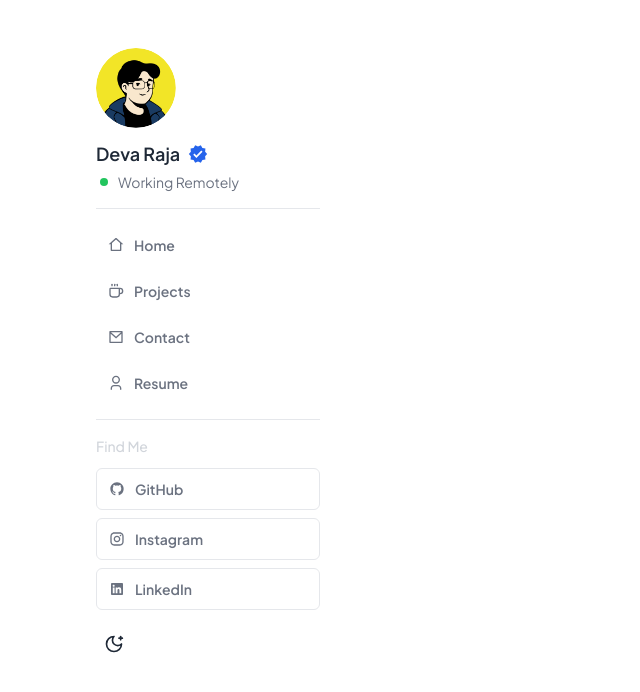
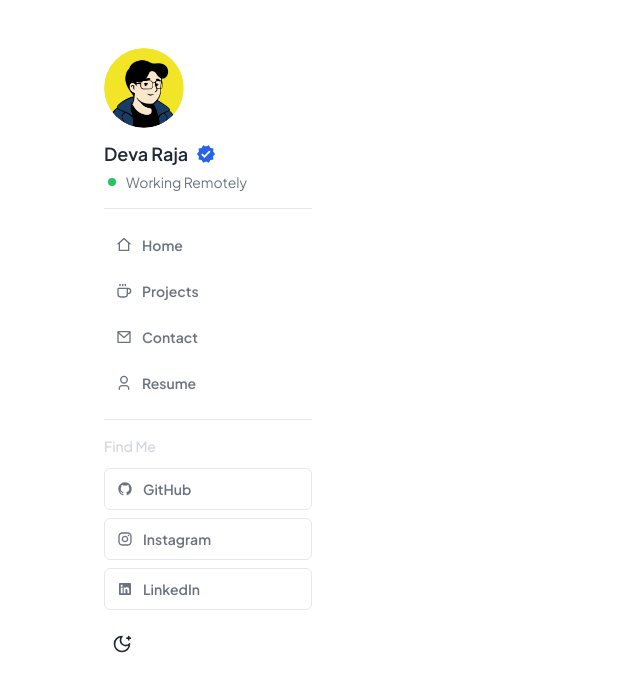
Before and after one commit to codenamedeku/my-portfolio, a React (Vite) app: page /projects/project4 in a window 1280 px wide. Shown: the top 692 px of the page, without its empty margins (0-640 px from the left). Built offline with nearby package versions, Linux system fonts and the light colour scheme.

Commit message:
memperbaiki tampilan

```diff
--- a/src/components/layout/Sidebar.jsx
+++ b/src/components/layout/Sidebar.jsx
@@ -49,7 +49,7 @@ const Sidebar = ({ closeSidebar, disableAvatarScroll = false }) => {
     }, [disableAvatarScroll]);
 
     return (
-        <aside className="h-full w-56 flex flex-col overflow-hidden bg-white dark:bg-[#121212] text-gray-800 dark:text-white">
+        <aside className="h-full w-56 px-2 flex flex-col overflow-hidden bg-white dark:bg-[#121212] text-gray-800 dark:text-white">
             {/* Profile Section */}
             <div className="flex flex-col items-start">
                 <div
```
